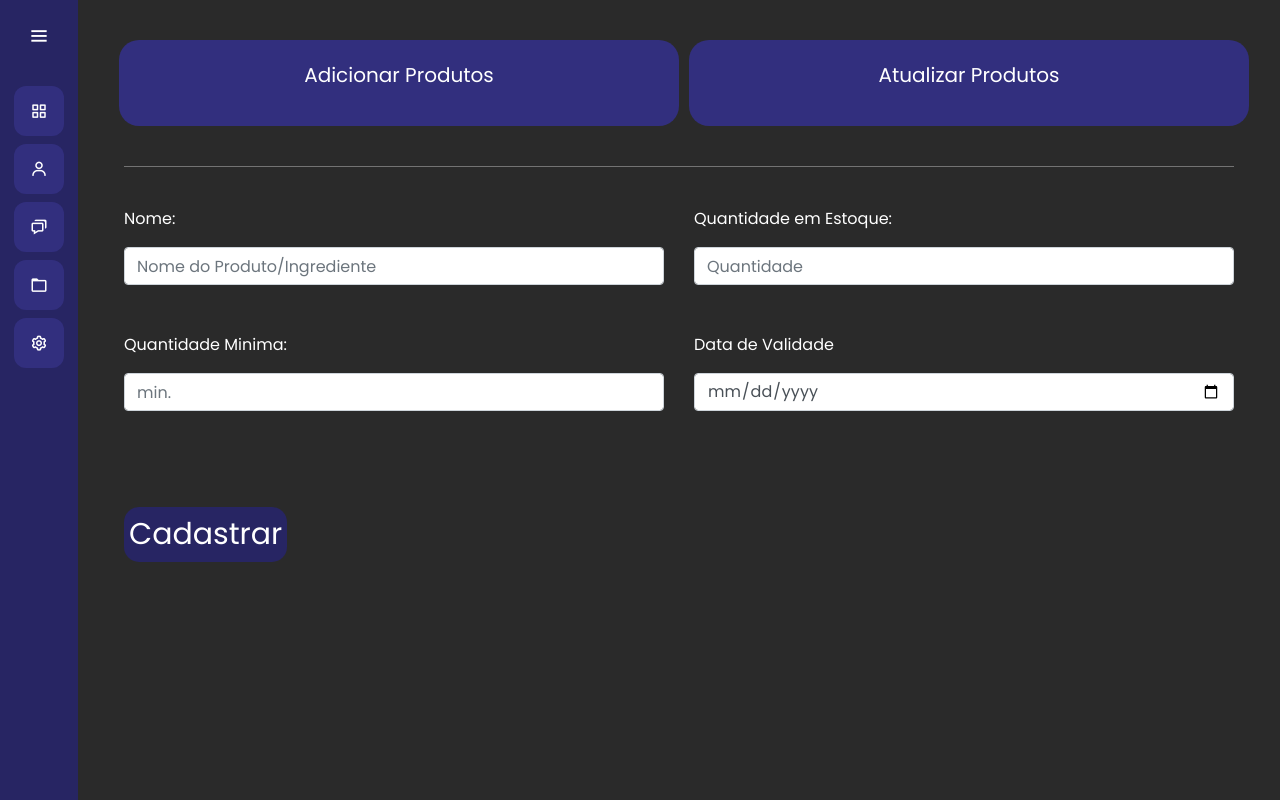
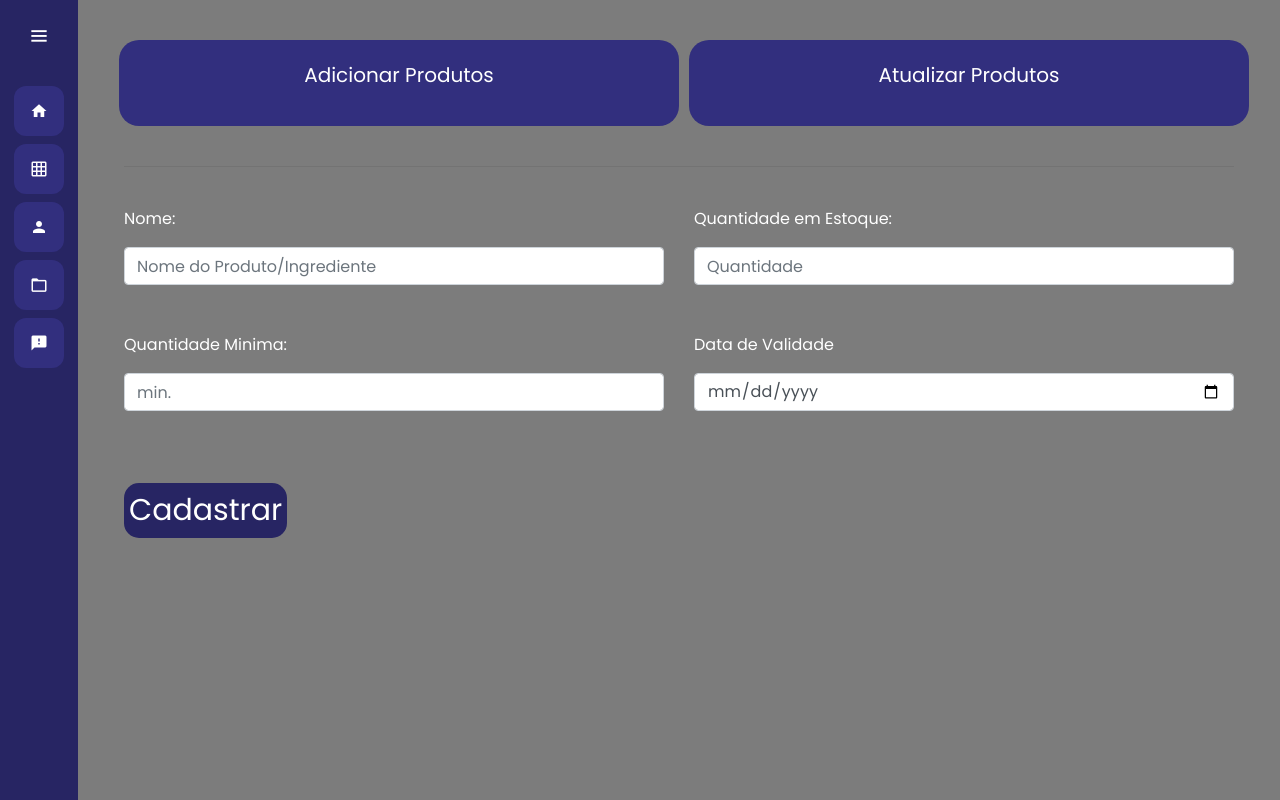
Before and after one commit to CaioQuinteiro/gerenciamento-estoque-pizzaria, a Django app: page /produtos/ in a window 1280 px wide. Run offline with Django 5.2, Linux system fonts and the light colour scheme.

Commit message:
atualização css

```diff
--- a/produtos/templates/produtos.html
+++ b/produtos/templates/produtos.html
@@ -45,7 +45,7 @@
                     </div>
                 </div>
                 <br><br>
-                <br><br>
+                <br>
                 <input type="submit" value="Cadastrar" class="btn-principal">
 
             </form>
--- a/templates/base.html
+++ b/templates/base.html
@@ -10,6 +10,7 @@
     <link rel="stylesheet" href="{% static 'general\css\base.css' %}">
     <link rel="stylesheet" href="{% static 'general/css/general.css' %}">
     <link href='https://unpkg.com/boxicons@2.0.7/css/boxicons.min.css' rel='stylesheet'>
+    <link href="https://fonts.googleapis.com/icon?family=Material+Icons" rel="stylesheet">
     {% block 'head' %}{% endblock %}
 
     <title>{% block 'title' %}{% endblock %}</title>
@@ -24,21 +25,21 @@
         <ul class="nav-list">
           <li>
             <a href="#">
-              <i class='bx bx-grid-alt'></i>
+              <i class="material-icons">home</i>
               <span class="links_name">Página inicial</span>
             </a>
             <span class="tooltip">Página inicial</span>
           </li>
           <li>
           <a href="#">
-            <i class='bx bx-user' ></i>
+            <i class="material-icons">grid_on</i>
             <span class="links_name">Produtos</span>
           </a>
           <span class="tooltip">Produtos</span>
         </li>
         <li>
           <a href="#">
-            <i class='bx bx-chat' ></i>
+            <i class="material-icons" >person</i>
             <span class="links_name">Fornecedores</span>
           </a>
           <span class="tooltip">Fornecedores</span>
@@ -52,7 +53,7 @@
         </li>
         <li>
           <a href="#">
-            <i class='bx bx-cog' ></i>
+            <i class="material-icons">feedback</i>
             <span class="links_name">Histórico</span>
           </a>
           <span class="tooltip">Histórico</span>
--- a/templates/static/general/css/base.css
+++ b/templates/static/general/css/base.css
@@ -226,7 +226,7 @@
   position: relative;
   min-height: 100vh;
   top: 0;
-  background: #2A2A2A;
+  background: #7c7c7c;
   left: 78px;
   color: white;
   width: calc(100% - 78px);
--- a/templates/static/general/css/general.css
+++ b/templates/static/general/css/general.css
@@ -2,7 +2,7 @@
 
     --main-color: #322f7e;
     --dark-color: #272563;
-    --light-color: #ffc27f;
+    --light-color: #645fff;
     --contrast-color: #f88863;
     --differential-color: #ffe29a;
 
```
Also changed, not shown: db.sqlite3.
